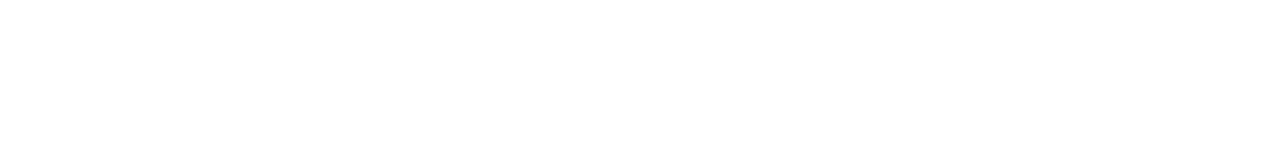
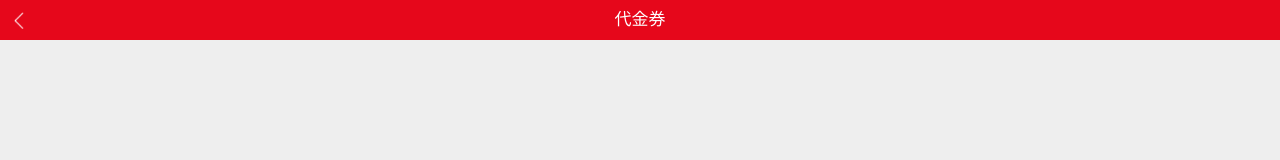
Before and after one commit to Herozjx/First-day-of-work-on-mobile, a plain HTML site: page 作业4：代金券/index.html in a window 1280 px wide. Drawn offline with Linux system fonts and the light colour scheme.

Commit message:
作业四头部完成

```diff
--- a/作业4：代金券/index.html
+++ b/作业4：代金券/index.html
@@ -9,8 +9,15 @@
     <meta http-equiv="X-UA-Compatible" content="ie=edge" />
     <title>Document</title>
     <link rel="stylesheet" href="./less/index.css" />
-    <script src=""></script>
+    <script src="./js/Setrem.js"></script>
   </head>
-
-  <body></body>
+  <body>
+    <!-- 头部 -->
+    <header>
+      <a href="#"></a>
+      <span>代金券</span>
+    </header>
+    <!-- 主体 -->
+    <main></main>
+  </body>
 </html>
--- a/作业4：代金券/less/index.less
+++ b/作业4：代金券/less/index.less
@@ -2,3 +2,39 @@
     margin: 0;
     padding: 0;
 }
+html,body{
+    font-size: 10px;
+    background-color: #eeeeee;
+}
+a{
+    text-decoration: none;
+}
+/* 公用下边框 */
+.borderBottom(@px:1px,@color:#d1d1d1){
+    border-bottom: @px solid @color;
+}
+header{
+   width: 100%;
+   height: 4rem;
+   background-color: #e6071b;
+   position: fixed;
+   left: 0;
+   top: 0;
+   text-align: center;
+   a{
+    position: absolute;
+    left: 0;
+    top: 0;
+    width: 4rem;
+    height: 4rem;
+    background: url(../images/back.png) no-repeat center;
+    background-size: 80% 80%;
+   }
+   span{
+    display: block;
+    font-size: 1.7rem;
+    line-height: 4rem;
+    color: #fdffff;
+   }
+}
+/* 主体样式 */
```
Also changed, not shown: 作业4：代金券/less/index.css.
